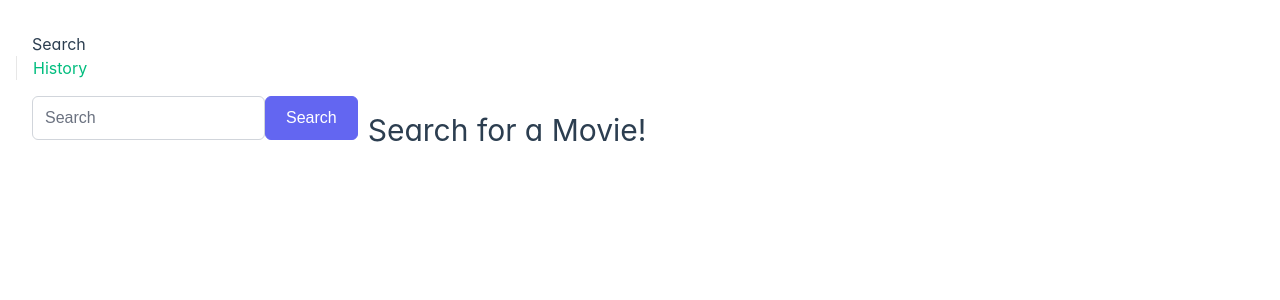
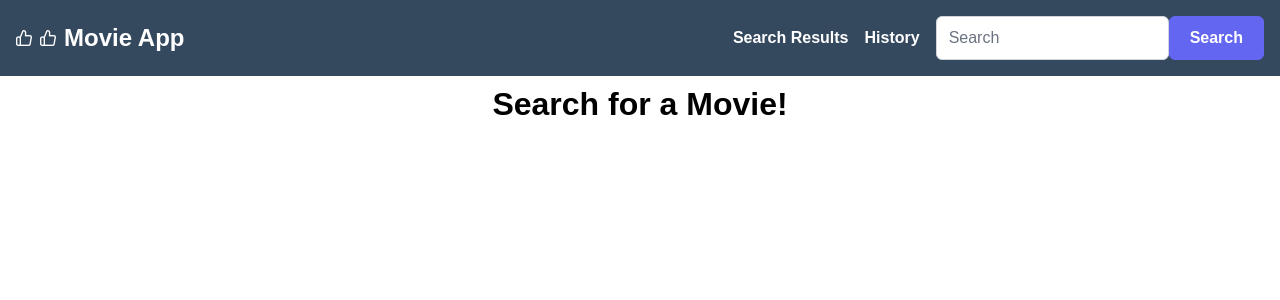
Before and after one commit to zachcoyle/omdb-vue-app, a Vue app: page / in a window 1280 px wide. Shown: the top 300 px of the page. Built offline with nearby package versions, Linux system fonts and the light colour scheme; a web font is replaced by a local one.

Commit message:
complete visual overhaul
this commit is waaaay too big. i should have done this more piecemeal :/

```diff
--- a/src/App.vue
+++ b/src/App.vue
@@ -1,71 +1,19 @@
 <script setup>
-import { RouterLink, RouterView } from 'vue-router'
+import { RouterView } from 'vue-router'
+import AppHeader from './components/AppHeader.vue'
 </script>
 
 <template>
   <header>
-    <div class="wrapper">
-      <!-- TODO: change the layout  -->
-      <nav>
-        <RouterLink to="/">Search</RouterLink>
-        <RouterLink to="/history">History</RouterLink>
-      </nav>
-    </div>
+    <AppHeader />
+    <div class="wrapper"></div>
   </header>
   <RouterView />
 </template>
 
-<style scoped>
-header {
-  line-height: 1.5;
-  max-height: 100vh;
-}
-
-nav {
-  width: 100%;
-  font-size: 12px;
-  text-align: center;
-  margin-top: 2rem;
-}
-
-nav a.router-link-exact-active {
-  color: var(--color-text);
-}
-
-nav a.router-link-exact-active:hover {
-  background-color: transparent;
-}
-
-nav a {
-  display: inline-block;
-  padding: 0 1rem;
-  border-left: 1px solid var(--color-border);
-}
-
-nav a:first-of-type {
-  border: 0;
-}
-
-@media (min-width: 1024px) {
-  header {
-    /* display: flex; */
-    place-items: flex-start;
-    padding-right: calc(var(--section-gap) / 2);
-  }
-
-  header .wrapper {
-    display: flex;
-    place-items: flex-start;
-    flex-wrap: wrap;
-  }
-
-  nav {
-    text-align: left;
-    margin-left: -1rem;
-    font-size: 1rem;
-
-    padding: 1rem 0;
-    margin-top: 1rem;
-  }
+<style>
+body {
+  margin: 0;
+  padding: 0;
 }
 </style>
--- a/src/assets/base.css
+++ /dev/null
@@ -1,86 +0,0 @@
-/* color palette from <https://github.com/vuejs/theme> */
-:root {
-  --vt-c-white: #ffffff;
-  --vt-c-white-soft: #f8f8f8;
-  --vt-c-white-mute: #f2f2f2;
-
-  --vt-c-black: #181818;
-  --vt-c-black-soft: #222222;
-  --vt-c-black-mute: #282828;
-
-  --vt-c-indigo: #2c3e50;
-
-  --vt-c-divider-light-1: rgba(60, 60, 60, 0.29);
-  --vt-c-divider-light-2: rgba(60, 60, 60, 0.12);
-  --vt-c-divider-dark-1: rgba(84, 84, 84, 0.65);
-  --vt-c-divider-dark-2: rgba(84, 84, 84, 0.48);
-
-  --vt-c-text-light-1: var(--vt-c-indigo);
-  --vt-c-text-light-2: rgba(60, 60, 60, 0.66);
-  --vt-c-text-dark-1: var(--vt-c-white);
-  --vt-c-text-dark-2: rgba(235, 235, 235, 0.64);
-}
-
-/* semantic color variables for this project */
-:root {
-  --color-background: var(--vt-c-white);
-  --color-background-soft: var(--vt-c-white-soft);
-  --color-background-mute: var(--vt-c-white-mute);
-
-  --color-border: var(--vt-c-divider-light-2);
-  --color-border-hover: var(--vt-c-divider-light-1);
-
-  --color-heading: var(--vt-c-text-light-1);
-  --color-text: var(--vt-c-text-light-1);
-
-  --section-gap: 160px;
-}
-
-@media (prefers-color-scheme: dark) {
-  :root {
-    --color-background: var(--vt-c-black);
-    --color-background-soft: var(--vt-c-black-soft);
-    --color-background-mute: var(--vt-c-black-mute);
-
-    --color-border: var(--vt-c-divider-dark-2);
-    --color-border-hover: var(--vt-c-divider-dark-1);
-
-    --color-heading: var(--vt-c-text-dark-1);
-    --color-text: var(--vt-c-text-dark-2);
-  }
-}
-
-*,
-*::before,
-*::after {
-  box-sizing: border-box;
-  margin: 0;
-  font-weight: normal;
-}
-
-body {
-  min-height: 100vh;
-  color: var(--color-text);
-  background: var(--color-background);
-  transition:
-    color 0.5s,
-    background-color 0.5s;
-  line-height: 1.6;
-  font-family:
-    Inter,
-    -apple-system,
-    BlinkMacSystemFont,
-    'Segoe UI',
-    Roboto,
-    Oxygen,
-    Ubuntu,
-    Cantarell,
-    'Fira Sans',
-    'Droid Sans',
-    'Helvetica Neue',
-    sans-serif;
-  font-size: 15px;
-  text-rendering: optimizeLegibility;
-  -webkit-font-smoothing: antialiased;
-  -moz-osx-font-smoothing: grayscale;
-}
--- a/src/assets/main.css
+++ /dev/null
@@ -1,34 +0,0 @@
-@import './base.css';
-
-#app {
-  max-width: 1280px;
-  padding: 2rem;
-
-  font-weight: normal;
-}
-
-a,
-.green {
-  text-decoration: none;
-  color: hsla(160, 100%, 37%, 1);
-  transition: 0.4s;
-}
-
-@media (hover: hover) {
-  a:hover {
-    background-color: hsla(160, 100%, 37%, 0.2);
-  }
-}
-
-@media (min-width: 1024px) {
-  body {
-    display: grid;
-    place-items: start;
-  }
-
-  #app {
-    /* display: grid; */
-    grid-template-columns: 1fr;
-    padding: 0 2rem;
-  }
-}
--- /dev/null
+++ b/src/components/AppHeader.vue
@@ -0,0 +1,61 @@
+<script setup>
+import { RouterLink } from 'vue-router'
+import SearchForm from '../components/SearchForm.vue'
+</script>
+
+<template>
+  <header class="app-header">
+    <div class="logo">
+      <span class="pi pi-thumbs-up" /><span class="pi pi-thumbs-up" />
+      <h1>Movie App</h1>
+    </div>
+    <nav class="nav-links">
+      <RouterLink to="/">Search Results</RouterLink>
+      <RouterLink to="/history">History</RouterLink>
+      <SearchForm />
+    </nav>
+  </header>
+</template>
+
+<style scoped>
+.app-header {
+  background-color: #35495e;
+  color: #ffffff;
+  padding: 1rem;
+  display: flex;
+  justify-content: space-between;
+  align-items: center;
+}
+
+.logo {
+  display: flex;
+  align-items: center;
+  gap: 0.5rem;
+}
+
+.logo img {
+  width: 50px;
+}
+
+.logo h1 {
+  font-size: 1.5rem;
+  margin: 0;
+}
+
+.nav-links {
+  display: flex;
+  gap: 1rem;
+  align-items: center;
+}
+
+.nav-links a {
+  text-decoration: none;
+  color: #ffffff;
+  font-weight: bold;
+  transition: color 0.3s ease;
+}
+
+.nav-links a:hover {
+  color: #ff6b6b;
+}
+</style>
--- /dev/null
+++ b/src/components/HistoryList.vue
@@ -0,0 +1,44 @@
+<template>
+  <div class="history-list">
+    <h2>{{ title }}</h2>
+    <ul>
+      <li v-for="item in items" :key="item.id" class="list-item">
+        {{ item.Title }}
+      </li>
+    </ul>
+  </div>
+</template>
+
+<script>
+export default {
+  props: {
+    title: String,
+    items: Array
+  }
+}
+</script>
+
+<style scoped>
+.history-list {
+  background-color: #f7f7f7;
+  border: 1px solid #e0e0e0;
+  padding: 16px;
+}
+
+h2 {
+  font-size: 1.5rem;
+  margin-bottom: 10px;
+  color: #333;
+}
+
+ul {
+  list-style: none;
+  padding: 0;
+}
+
+.list-item {
+  padding: 8px 0;
+  border-bottom: 1px solid #ddd;
+  color: #555;
+}
+</style>
--- a/src/components/MovieDetail.vue
+++ b/src/components/MovieDetail.vue
@@ -22,6 +22,8 @@ const props = defineProps(['movie'])
         <div>Featuring: {{ props.movie?.Actors }}</div>
         <!-- TODO: fix the following lint error -->
         <div class="rating">
+          <!-- it's set to readonly, so I'm ok with disabling this warning here -->
+          <!-- eslint-disable-next-line vue/no-mutating-props -->
           <Rating :stars="10" v-model="props.movie.imdbRating" readonly
             ><template #cancelicon><div /></template
           ></Rating>
--- a/src/main.js
+++ b/src/main.js
@@ -1,4 +1,3 @@
-import './assets/main.css'
 import 'primevue/resources/themes/lara-light-indigo/theme.css'
 import 'primeicons/primeicons.css'
 
--- a/src/router/index.js
+++ b/src/router/index.js
@@ -1,5 +1,5 @@
 import { createRouter, createWebHistory } from 'vue-router'
-import SearchView from '../views/SearchView.vue'
+import SearchResultsView from '../views/SearchResultsView.vue'
 
 const router = createRouter({
   history: createWebHistory(import.meta.env.BASE_URL),
@@ -7,7 +7,7 @@ const router = createRouter({
     {
       path: '/',
       name: 'search',
-      component: SearchView
+      component: SearchResultsView
     },
     {
       path: '/history',
--- a/src/views/HistoryView.vue
+++ b/src/views/HistoryView.vue
@@ -1,11 +1,12 @@
+<script setup>
+import HistoryList from '../components/HistoryList.vue'
+</script>
+
 <template>
   <div>
-    <h1>History</h1>
-    <ul v-if="this.$store.getters.history.length > 0">
-      <li v-for="(movie, index) in this.$store.getters.history" :key="index">{{ movie.Title }}</li>
-    </ul>
-    <h2 v-else>No search history</h2>
+    <HistoryList
+      :title="this.$store.getters.history.length > 0 ? 'History' : 'No Search History'"
+      :items="this.$store.getters.history"
+    />
   </div>
 </template>
-
-<style></style>
--- a/src/views/SearchView.vue
+++ b/src/views/SearchResultsView.vue
@@ -1,12 +1,10 @@
 <script setup>
 import MovieDetail from '../components/MovieDetail.vue'
-import SearchForm from '../components/SearchForm.vue'
 </script>
 
 <template>
   <main>
     <div class="movie-details">
-      <SearchForm />
       <MovieDetail :movie="this.$store.getters.current" />
     </div>
   </main>
@@ -15,10 +13,6 @@ import SearchForm from '../components/SearchForm.vue'
 <style scoped>
 .movie-details {
   display: flex;
-  grid-template-columns: auto;
-}
-
-.pane {
-  padding: 10px;
+  justify-content: center;
 }
 </style>
```
